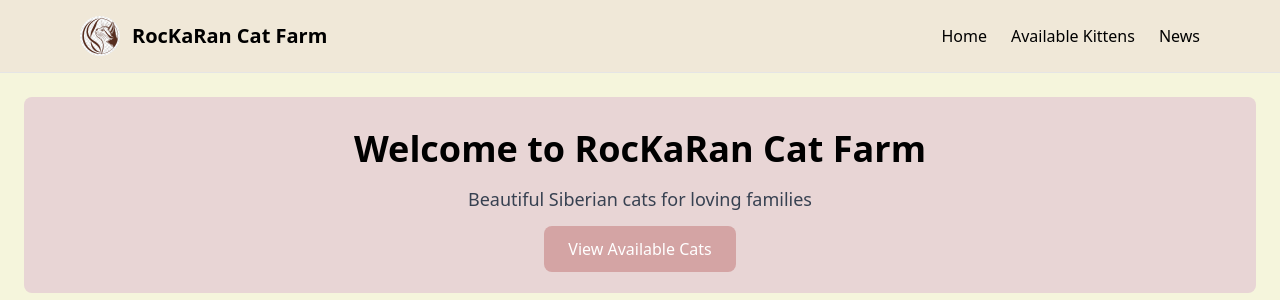
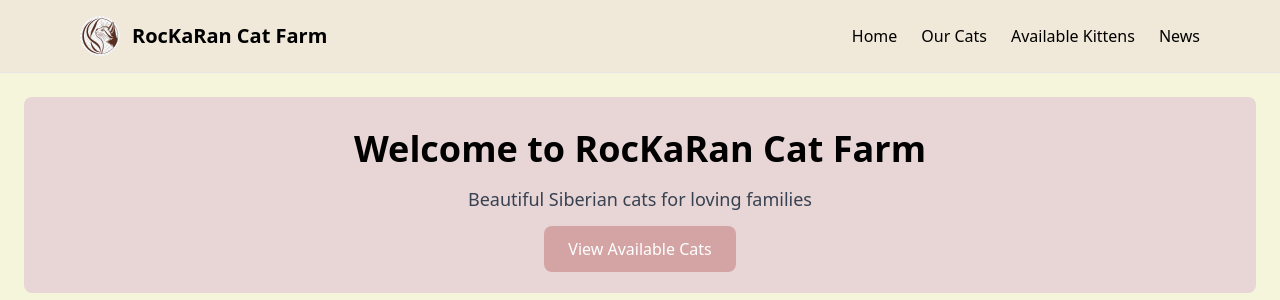
Before and after one commit to 19maxi71/catFarm_site_fastAPI_project, a FastAPI app: page / in a window 1280 px wide. Shown: the top 300 px of the page. Run offline with FastAPI, Linux system fonts and the light colour scheme; some libraries are stand-ins or nearby versions.

Commit message:
Our cats page layout added.

```diff
--- a/app/main.py
+++ b/app/main.py
@@ -115,6 +115,12 @@ async def cats_page(request: Request, db: Session = Depends(get_db)):
     })
 
 
+@app.get("/our-cats")
+async def our_cats_page(request: Request):
+    """Serve the Our Cats showcase page featuring breeding cats."""
+    return templates.TemplateResponse("our_cats.html", {"request": request})
+
+
 @app.get("/news")
 async def news_page(request: Request):
     return templates.TemplateResponse("news.html", {"request": request})
--- a/templates/base.html
+++ b/templates/base.html
@@ -185,6 +185,7 @@
                 <!-- Desktop Navigation -->
                 <div class="hidden md:flex space-x-6">
                     <a href="/" class="text-black hover:text-dusty-rose transition-colors">Home</a>
+                    <a href="/our-cats" class="text-black hover:text-dusty-rose transition-colors">Our Cats</a>
                     <a href="/cats" class="text-black hover:text-dusty-rose transition-colors">Available Kittens</a>
                     <a href="/news" class="text-black hover:text-dusty-rose transition-colors">News</a>
                 </div>
@@ -204,6 +205,7 @@
                     <div class="absolute right-0 top-8 hidden bg-warm-beige border border-soft-gray rounded-lg shadow-lg p-4 z-50" id="mobile-menu">
                         <div class="flex flex-col space-y-3 min-w-32">
                             <a href="/" class="text-black hover:text-dusty-rose transition-colors">🏠 Home</a>
+                            <a href="/our-cats" class="text-black hover:text-dusty-rose transition-colors">👑 Our Cats</a>
                             <a href="/cats" class="text-black hover:text-dusty-rose transition-colors">🐱 Available Kittens</a>
                             <a href="/news" class="text-black hover:text-dusty-rose transition-colors">📰 News</a>
                         </div>
--- a/templates/our_cats.html
+++ b/templates/our_cats.html
@@ -274,7 +274,7 @@
                 <a href="/cats" class="bg-white text-amber-600 px-8 py-4 rounded-lg font-bold hover:bg-amber-50 transition-colors">
                     🐱 View Available Kittens
                 </a>
-                <a href="#" class="bg-amber-600 text-white px-8 py-4 rounded-lg font-bold hover:bg-amber-700 transition-colors border-2 border-white">
+                <a href="/#contact" class="bg-amber-600 text-white px-8 py-4 rounded-lg font-bold hover:bg-amber-700 transition-colors border-2 border-white">
                     📞 Contact Us
                 </a>
             </div>
```
